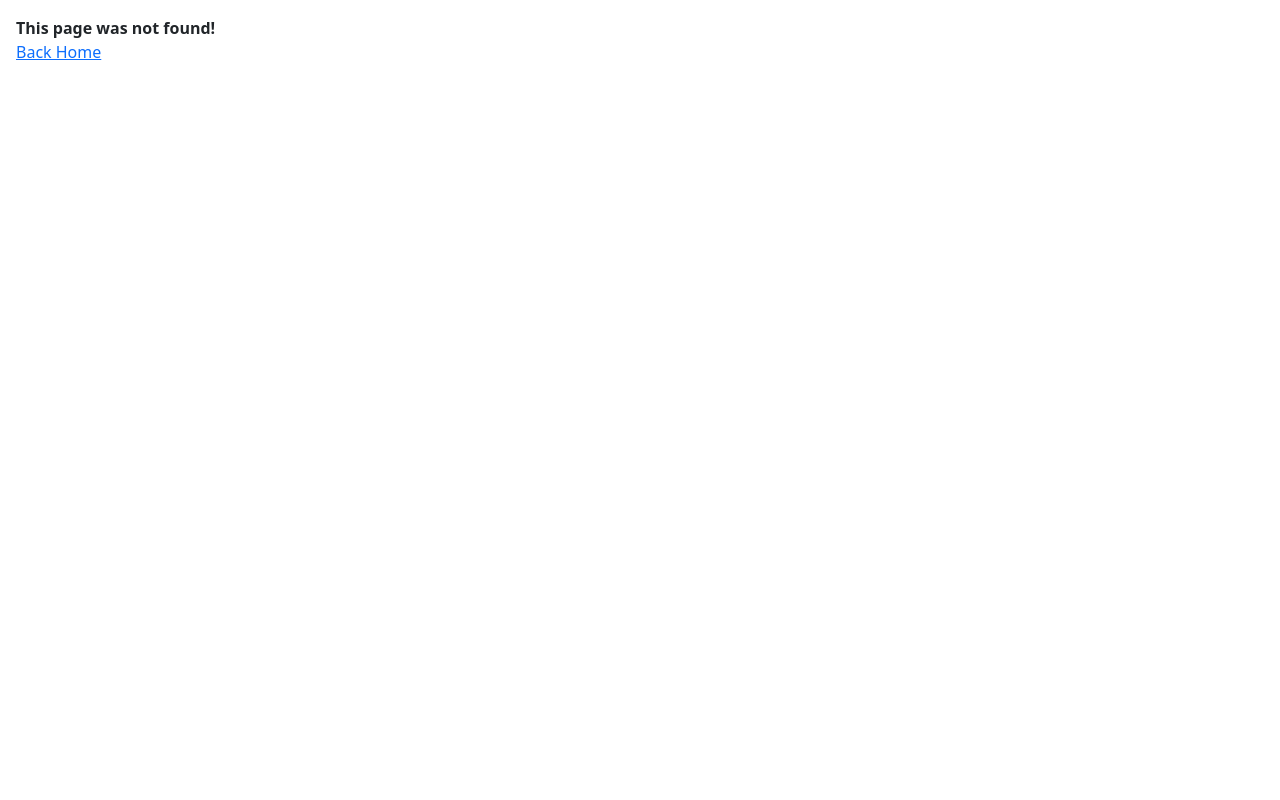
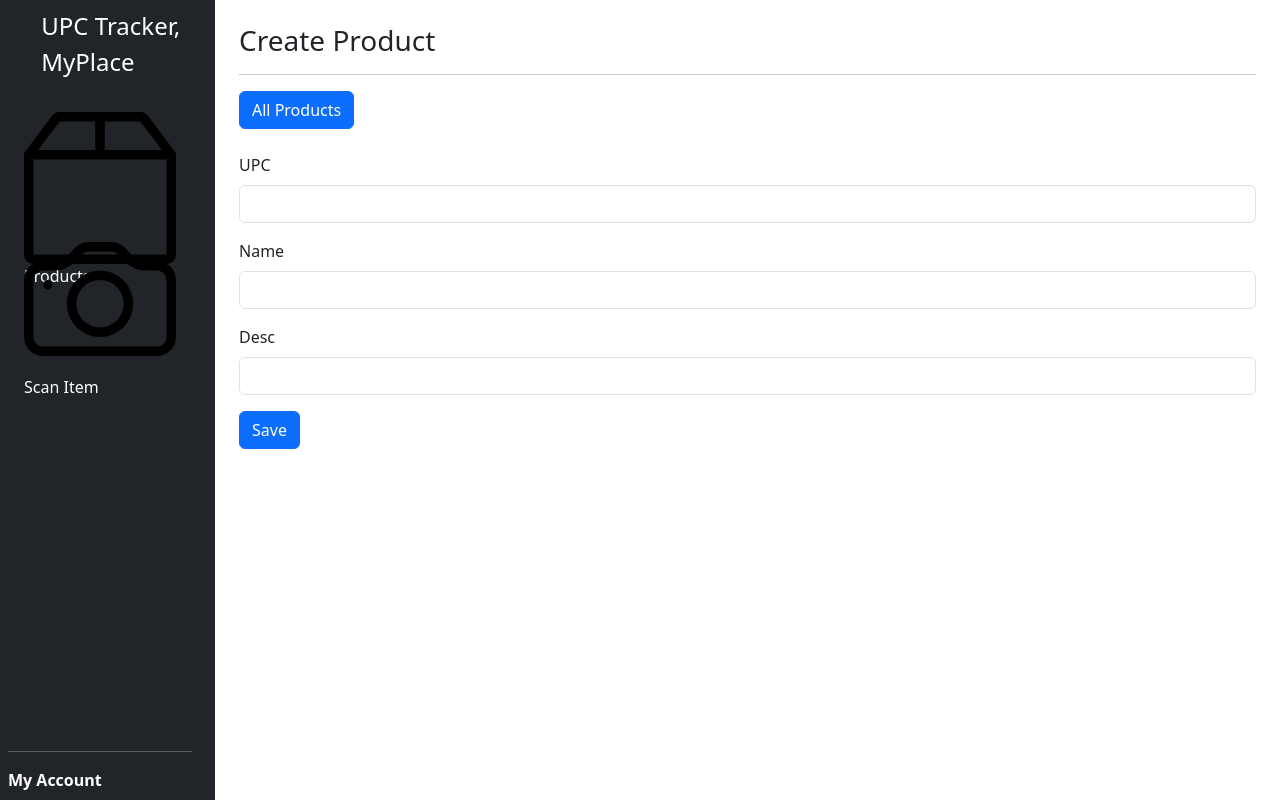
Before and after one commit to WilliamDann/upc-tracker, a React (Vite) app in the folder frontend/: page /products/create in a window 1280 px wide. Before the commit this address had no page. Built offline with nearby package versions, Linux system fonts and the light colour scheme.

Commit message:
added create page

```diff
--- /dev/null
+++ b/frontend/src/components/Products/Create.jsx
@@ -0,0 +1,45 @@
+import MyForm from '../Form'
+import Error from '../Error'
+import useApi, { apiCall } from '../../api/useApi'
+
+import {Button, Table} from 'react-bootstrap'
+import {Link, useNavigate, useParams} from 'react-router-dom'
+
+// item search page
+export default function()
+{
+    const navigate               = useNavigate()
+
+    const onSubmit = async (formData) => {
+        // send update
+        const {data, error} = await apiCall(`/api/products`, {
+            method: "POST",
+            body: JSON.stringify(formData)
+        });
+
+        if (error)
+            return console.error(error)
+
+        // view change
+        navigate('/products/view/'+data.id)
+    }
+
+    return (
+        <>
+            <h3>Create Product</h3>
+            <hr />
+
+            <Link to="/products">
+                <Button>
+                    All Products
+                </Button>
+            </Link>
+            <br />
+            <br />
+
+            {
+                <MyForm data={{UPC: "", Name: "", Desc: ""}} onSubmit={onSubmit} />
+            }
+        </>
+    );
+}
--- a/frontend/src/main.jsx
+++ b/frontend/src/main.jsx
@@ -12,6 +12,7 @@ import Home from './Home.jsx';
 import List from './components/Products/List.jsx'
 import View from './components/Products/View.jsx'
 import Edit from './components/Products/Edit.jsx';
+import Create from './components/Products/Create.jsx';
 
 createRoot(document.getElementById('root')).render(
   <BrowserRouter>
@@ -27,6 +28,7 @@ createRoot(document.getElementById('root')).render(
           <Route index element={<List />} />
           <Route path='/products/view/:id' element={<View />} />
           <Route path='/products/edit/:id' element={<Edit />} />
+          <Route path='/products/create/' element={<Create />} />
         </Route>
       </Route>
 
```
